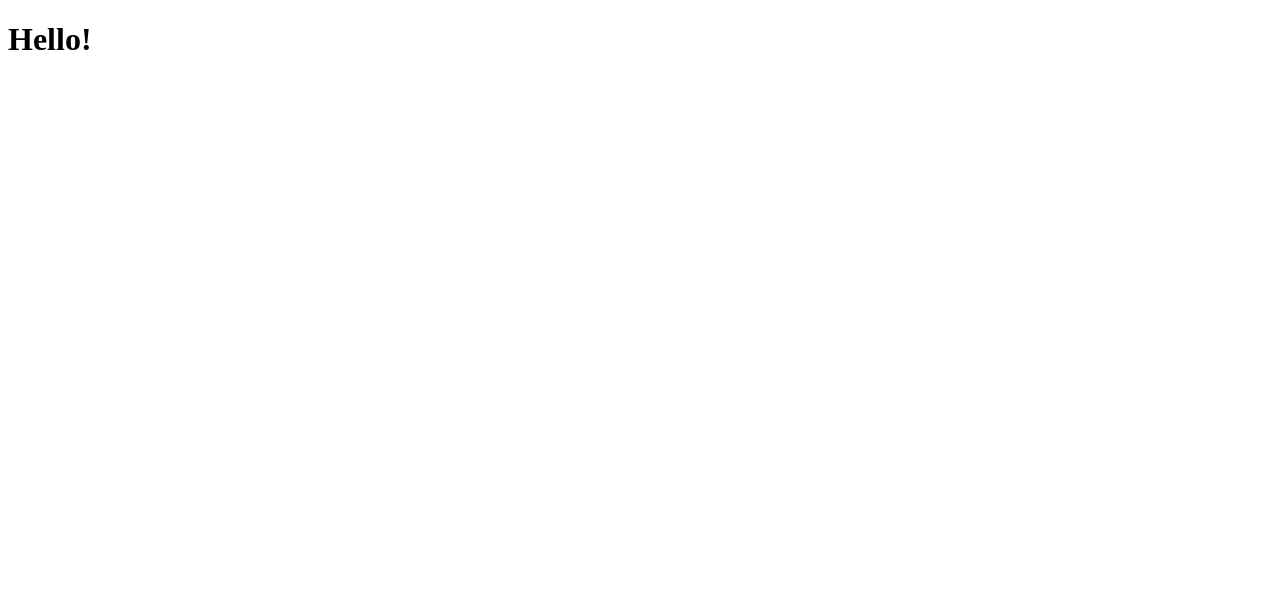
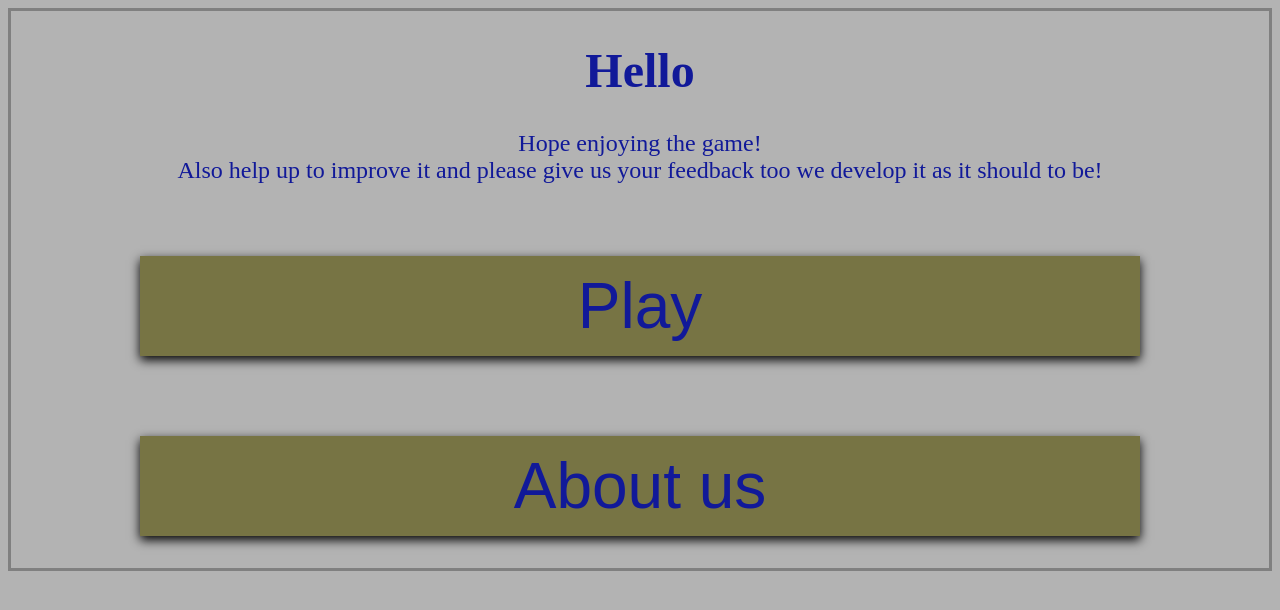
Before and after one commit to mehrbodjavadi79/G-P, a plain HTML site: page index.html in a window 1280 px wide. Drawn offline with Linux system fonts and the light colour scheme.

Commit message:
Desinging webpages and give some css

```diff
--- a/index.html
+++ b/index.html
@@ -1,11 +1,25 @@
 <!DOCTYPE html>
 <html>
     <head>
-        <title> Game </title>
-        <link src="style.css" rel="stylesheet">
+        <title> Main </title>
+        <meta lang="en">  </meta>
+        <link href="style.css" rel="stylesheet">
         <script scr="js/game.js"> </script>
     </head>
     <body>
-        <h1> Hello! </h1>
+        <h1> Hello </h1>
+        <p>
+            Hope enjoying the game! <br>
+            Also help up to improve it
+            and please give us your feedback too we develop it as it should to be!
+        </p>
+
+
+        <button onclick="location.href='game.html'" type="button">
+            Play
+        </button>
+        <button onclick="location.href='introduction.html'" type="button">
+            About us
+        </button>
     </body>
 </html>
--- a/style.css
+++ b/style.css
@@ -0,0 +1,25 @@
+
+body {
+    background-color: #b3b3b3;
+    font-size: 1.5rem;
+    text-align: center;
+    font-family: Cochin;
+    color: #111999;
+    border: solid 3px gray;
+}
+
+button {
+    background-color: #777444;
+    height: 100px;
+    width: 1000px;
+    margin-top: 3rem;
+    margin-bottom: 2rem;
+    font-size: 4rem;
+    color: #111999;
+    box-shadow: 0 4px 10px black;
+    border: none;
+}
+
+button:hover {
+    background-color: rgb(134, 131, 80);
+}
```
Also changed, not shown: game.html (added, +23 -0 lines), introduction.html (added, +29 -0 lines).
